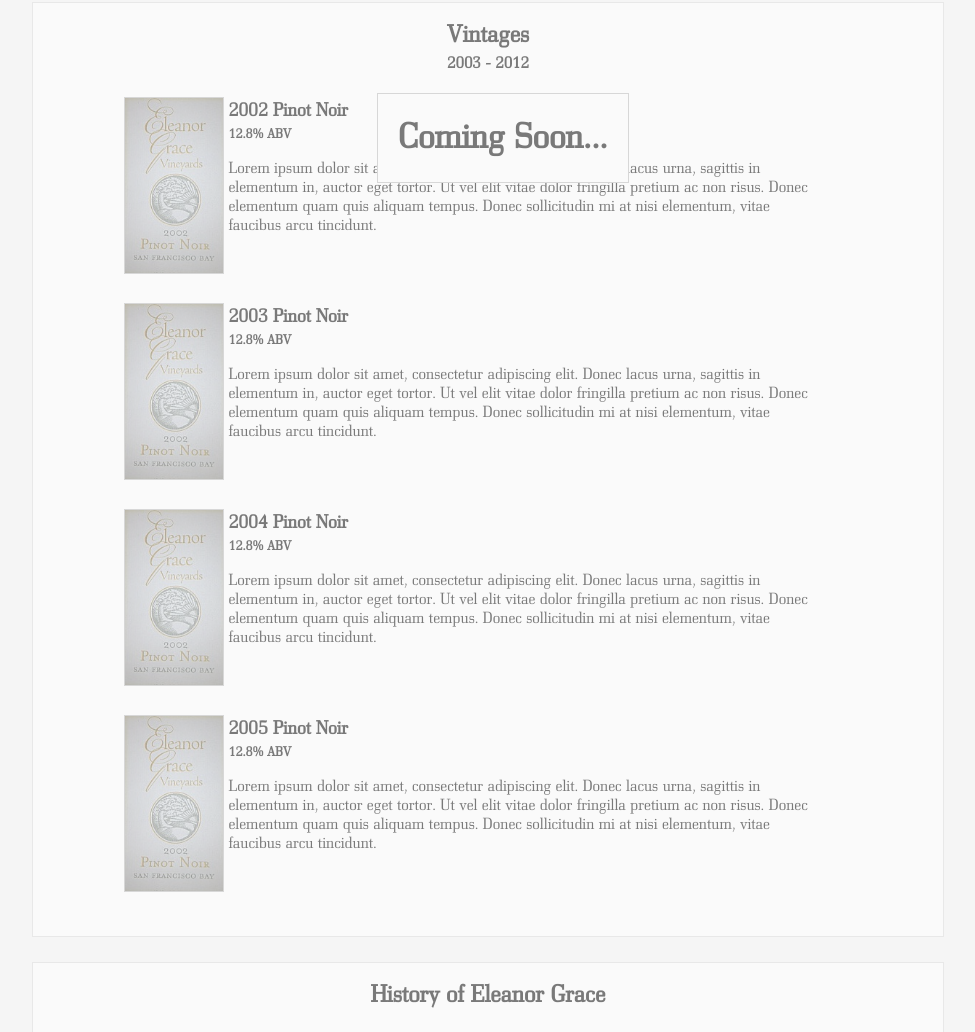
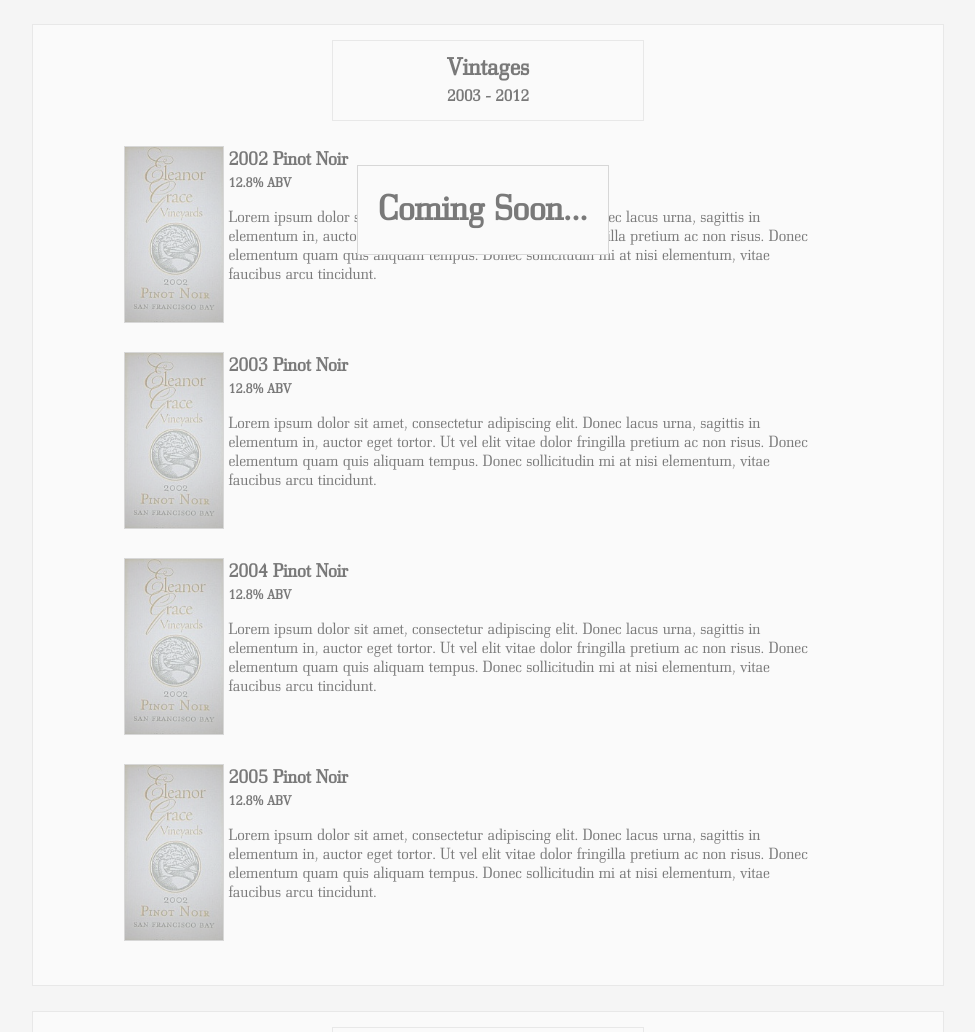
Before and after one commit to jskirst/eleanorgracevineyards, a plain HTML site: page index.html in a window 1280 px wide. Shown: the part 1768-2800 px from the top of the page, without its empty margins (152-1127 px from the left). Drawn offline with nearby package versions, Linux system fonts and the light colour scheme; some packages are replaced by stand-ins of ours.

Commit message:
Adding borders to section headers.

```diff
--- a/index.html
+++ b/index.html
@@ -49,7 +49,7 @@
     </section>
 
     <section id="about">
-      <h2>About the Vineyard</h2>
+      <h2 class="header">About the Vineyard</h2>
       <div class="description">
         <div class="blurb">
           <p style="width: 80%; max-width: 750px; margin: 20px auto;">Eleanor Grace Vineyards was started in 2002 in the Bay Area town of Woodside, California. It sits on the high sloping hills surrounding the Bear Gulch Resevoir. It is separated into 4 blocks, all planted with Pinot Noir.</p>
@@ -85,8 +85,10 @@
       <div class="alert">
         <h3>Coming Soon...</h3>
       </div>
-      <h2>Vintages</h2>
-      <h4>2003 - 2012</h4>
+      <div class="header">
+        <h2>Vintages</h2>
+        <h4>2003 - 2012</h4>
+      </div>
       <div class="list">
         <div class="item">
           <div class="photo">
@@ -135,7 +137,7 @@
       <div class="alert">
         <h3>Coming Soon...</h3>
       </div>
-      <h2>History of Eleanor Grace</h2>
+      <h2 class="header">History of Eleanor Grace</h2>
       <div class='timeline'>
         <div class="line"></div>
 
@@ -184,7 +186,7 @@
       <div class="alert">
         <h3>Coming Soon...</h3>
       </div>
-      <h2>Friends of Eleanor Grace</h2>
+      <h2 class="header">Friends of Eleanor Grace</h2>
       <div class="list">
         <div class="item"></div>
       </div>
--- a/stylesheets/core.css
+++ b/stylesheets/core.css
@@ -1,12 +1,12 @@
 body { background-color: whitesmoke; padding: 10px 0 0 0; }
 img { border: 1px solid #BBB; }
 #content { width: 90%; max-width: 1300px; margin: auto; }
-
-section { padding: 15px 0 15px 0; margin: 0 auto 25px auto; background-color: white; border: 1px solid #DDD; width: 80%; }
+.header { padding: 10px 50px; border: 1px solid #DDD; width: 210px; margin: 0 auto; }
+section { padding: 15px 0 15px 0; margin: 0 auto 25px auto; background-color: white; border: 1px solid #DDD; width: 80%; max-width: 1300px; }
 section:first-child { width: 100%; }
 
 .coming_soon{ opacity: 0.5; cursor: default; position: relative;}
-.coming_soon .alert { position: absolute; margin: 75px 0 0 -111px; border: 1px solid #BBB; z-index: 1000; background: white; padding: 20px; left: 50%; }
+.coming_soon .alert { position: absolute; margin: 125px 0 0 -131px; border: 1px solid #BBB; z-index: 1000; background: white; padding: 20px; left: 50%; }
 .coming_soon .alert h3 { font-size: 35px; }
 
 section h2 { margin: 0 0 5px 0; }
```
